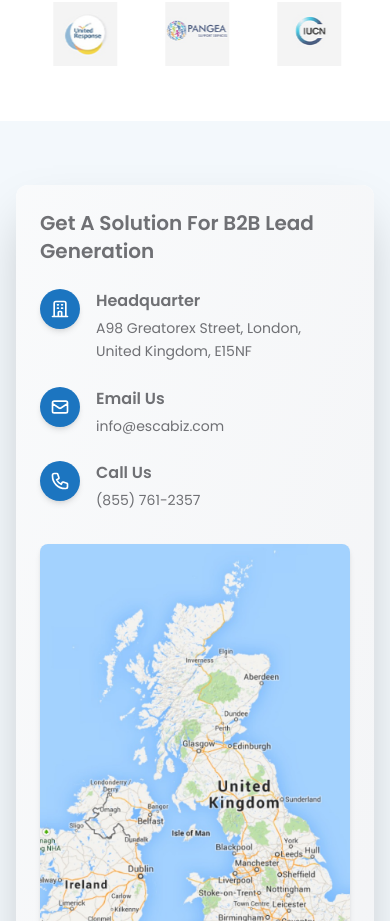
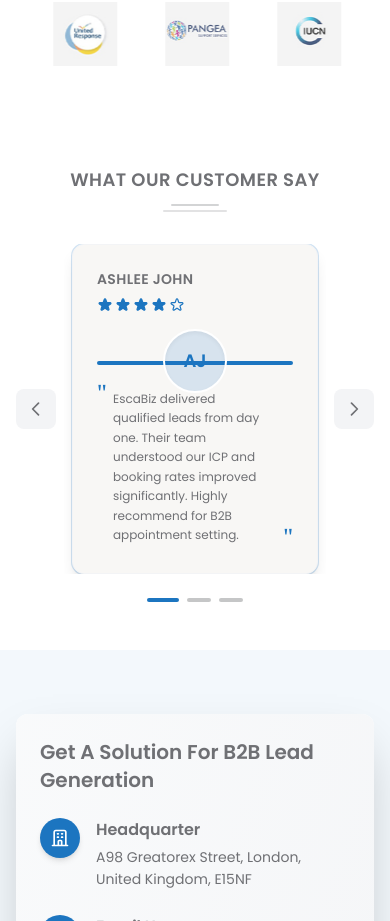
Before and after one commit to Sharmeen-Rauf/escabiz, a Next.js app: page / in a window 390 px wide. Shown: the part 7460-8381 px from the top of the page. Built offline with nearby package versions, Linux system fonts and the light colour scheme; no server answers.

Commit message:
Add testimonial carousel to Home component with responsive design and navigation functionality for enhanced user engagement.

```diff
--- a/src/app/page.tsx
+++ b/src/app/page.tsx
@@ -27,6 +27,7 @@ export default function Home() {
   const [currentSlide, setCurrentSlide] = useState(0);
   const sliderRef = useRef<HTMLDivElement>(null);
   const [currentTestimonial, setCurrentTestimonial] = useState(0);
+  const [isDesktop, setIsDesktop] = useState(true);
   const [isSubmitting, setIsSubmitting] = useState(false);
   const [submitMessage, setSubmitMessage] = useState<{ type: 'success' | 'error'; text: string } | null>(null);
 
@@ -49,10 +50,25 @@ export default function Home() {
     { src: '/logo-16.jpg', alt: 'Partner logo 16' },
   ];
 
+  const testimonials = [
+    { name: 'Ashlee John', quote: 'EscaBiz delivered qualified leads from day one. Their team understood our ICP and booking rates improved significantly. Highly recommend for B2B appointment setting.', rating: 4 },
+    { name: 'Michael Chen', quote: 'We scaled our sales outreach without hiring in-house. The virtual sales reps are professional and our pipeline has never been stronger.', rating: 4 },
+    { name: 'Sarah Williams', quote: 'From prospecting to scheduling meetings, everything runs smoothly. Quick to adapt to our process and great communication throughout.', rating: 4 },
+  ];
+
   // Set mounted state on client side only
   useEffect(() => {
     setIsMounted(true);
     AOS.init({ duration: 800, once: true, easing: 'ease-out-cubic' });
+  }, []);
+
+  // Desktop breakpoint for testimonial carousel (show 3 vs 1)
+  useEffect(() => {
+    const mq = window.matchMedia('(min-width: 768px)');
+    const update = () => setIsDesktop(mq.matches);
+    update();
+    mq.addEventListener('change', update);
+    return () => mq.removeEventListener('change', update);
   }, []);
 
   // Auto-slider functionality
@@ -1624,6 +1640,94 @@ export default function Home() {
                   </div>
                 ))}
               </div>
+            </div>
+          </div>
+        </section>
+
+        {/* What Our Customer Say - Testimonials */}
+        <section className="w-full bg-white py-12 md:py-16 lg:py-20 font-sans">
+          <div className="w-full max-w-7xl mx-auto px-4 sm:px-6 lg:px-8">
+            <div className="text-center mb-8 md:mb-10">
+              <h5 className="text-lg sm:text-xl md:text-2xl lg:text-3xl font-semibold text-[#6f7074] leading-tight uppercase tracking-wide">
+                What Our Customer Say
+              </h5>
+              <div className="flex flex-col items-center mt-3">
+                <div className="w-12 h-0.5 bg-[#6f7074]/30 rounded-full" />
+                <div className="w-16 h-0.5 bg-[#6f7074]/20 rounded-full mt-1" />
+              </div>
+            </div>
+
+            <div className="relative flex items-center gap-2 md:gap-4">
+              {/* Left arrow */}
+              <button
+                type="button"
+                aria-label="Previous testimonial"
+                onClick={() => setCurrentTestimonial((prev) => (prev === 0 ? testimonials.length - 1 : prev - 1))}
+                className="flex-shrink-0 w-10 h-10 md:w-12 md:h-12 rounded-lg bg-gray-100 hover:bg-gray-200 flex items-center justify-center text-[#6f7074] hover:text-[#1c75c0] transition-colors duration-300"
+              >
+                <svg className="w-5 h-5" fill="none" stroke="currentColor" viewBox="0 0 24 24"><path strokeLinecap="round" strokeLinejoin="round" strokeWidth={2} d="M15 19l-7-7 7-7" /></svg>
+              </button>
+
+              {/* Carousel */}
+              <div className="flex-1 min-w-0 overflow-hidden">
+                <div
+                  className="flex transition-transform duration-500 ease-out"
+                  style={{ transform: isDesktop ? 'translateX(0)' : `translateX(-${currentTestimonial * 100}%)` }}
+                >
+                  {testimonials.map((t, i) => (
+                    <div
+                      key={i}
+                      className="flex-shrink-0 w-full md:w-1/3 px-2 md:px-3"
+                      style={{ minWidth: isDesktop ? '33.333%' : '100%' }}
+                    >
+                      <div className={`bg-[#f8f7f5] rounded-xl p-6 h-full flex flex-col border border-gray-100 ${currentTestimonial === i ? 'shadow-lg ring-1 ring-[#1c75c0]/20' : 'shadow-sm'}`}>
+                        <p className="text-sm font-semibold text-[#6f7074] uppercase tracking-wide mb-2">{t.name}</p>
+                        <div className="flex gap-0.5 mb-4">
+                          {[1, 2, 3, 4, 5].map((star) => (
+                            <svg key={star} className="w-4 h-4 flex-shrink-0" viewBox="0 0 20 20" fill={star <= t.rating ? '#1c75c0' : 'none'} stroke="#1c75c0" strokeWidth={1.5}>
+                              <path d="M9.049 2.927c.3-.921 1.603-.921 1.902 0l1.07 3.292a1 1 0 00.95.69h3.462c.969 0 1.371 1.24.588 1.81l-2.8 2.034a1 1 0 00-.364 1.118l1.07 3.292c.3.921-.755 1.688-1.54 1.118l-2.8-2.034a1 1 0 00-1.175 0l-2.8 2.034c-.784.57-1.838-.197-1.539-1.118l1.07-3.292a1 1 0 00-.364-1.118L2.98 8.72c-.783-.57-.38-1.81.588-1.81h3.461a1 1 0 00.951-.69l1.07-3.292z" />
+                            </svg>
+                          ))}
+                        </div>
+                        <div className="flex justify-center mb-0 relative z-10">
+                          <div className="w-16 h-16 rounded-full bg-[#1c75c0]/15 border-2 border-white flex items-center justify-center text-[#1c75c0] font-semibold text-lg shadow-inner">
+                            {t.name.split(' ').map((n) => n[0]).join('')}
+                          </div>
+                        </div>
+                        <div className="h-1 w-full bg-[#1c75c0] rounded-full -mt-8 mb-5 relative z-0" />
+                        <div className="relative flex-1 text-left">
+                          <span className="absolute -top-1 left-0 text-2xl font-serif text-[#1c75c0] leading-none">"</span>
+                          <p className="text-xs sm:text-sm text-[#6f7074] leading-relaxed pl-4 pr-6 py-1">{t.quote}</p>
+                          <span className="absolute bottom-0 right-0 text-2xl font-serif text-[#1c75c0] leading-none">"</span>
+                        </div>
+                      </div>
+                    </div>
+                  ))}
+                </div>
+              </div>
+
+              {/* Right arrow */}
+              <button
+                type="button"
+                aria-label="Next testimonial"
+                onClick={() => setCurrentTestimonial((prev) => (prev === testimonials.length - 1 ? 0 : prev + 1))}
+                className="flex-shrink-0 w-10 h-10 md:w-12 md:h-12 rounded-lg bg-gray-100 hover:bg-gray-200 flex items-center justify-center text-[#6f7074] hover:text-[#1c75c0] transition-colors duration-300"
+              >
+                <svg className="w-5 h-5" fill="none" stroke="currentColor" viewBox="0 0 24 24"><path strokeLinecap="round" strokeLinejoin="round" strokeWidth={2} d="M9 5l7 7-7 7" /></svg>
+              </button>
+            </div>
+
+            {/* Pagination bars */}
+            <div className="flex justify-center gap-2 mt-6">
+              {testimonials.map((_, i) => (
+                <button
+                  key={i}
+                  type="button"
+                  aria-label={`Go to testimonial ${i + 1}`}
+                  onClick={() => setCurrentTestimonial(i)}
+                  className={`h-1 rounded-full transition-all duration-300 ${i === currentTestimonial ? 'w-8 bg-[#1c75c0]' : 'w-6 bg-[#6f7074]/40 hover:bg-[#6f7074]/60'}`}
+                />
+              ))}
             </div>
           </div>
         </section>
```
